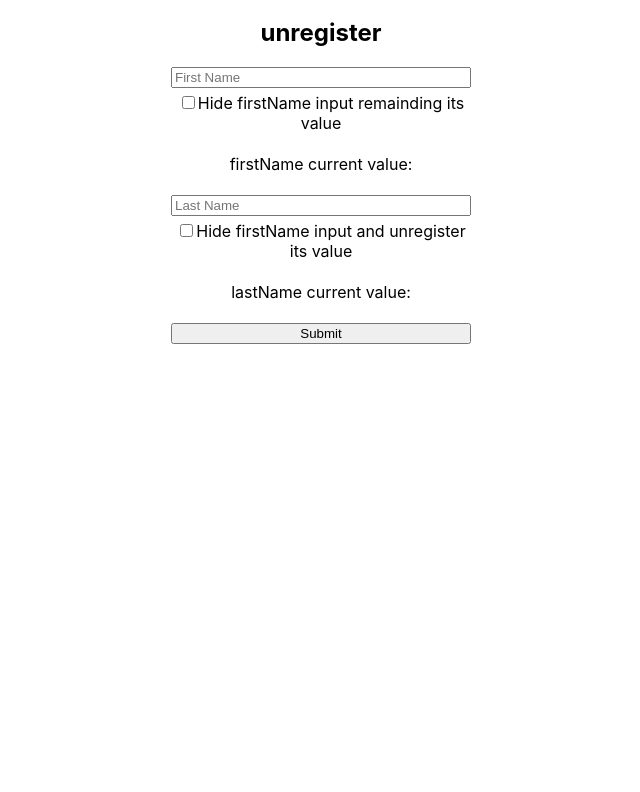
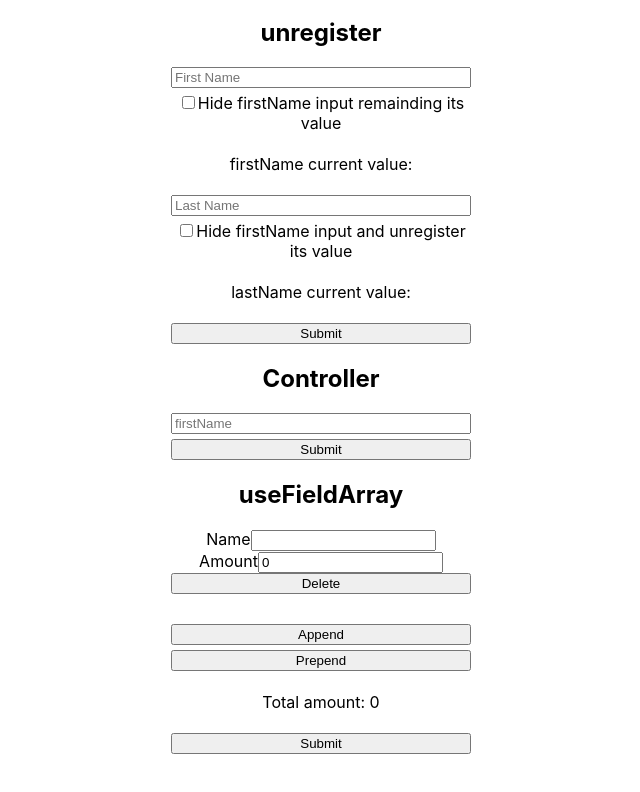
Before and after one commit to Jav-FM/trying-react-hook-form, a React (Create React App) app: page / in a window 1280 px wide. Shown: the part 2081-2873 px from the top of the page, without its empty margins (319-959 px from the left). Before the commit the page ends 2425 px from the top, so only its background shows below. Built offline with nearby package versions, Linux system fonts and the light colour scheme.

Commit message:
UseFieldArray api

```diff
--- a/src/App.css
+++ b/src/App.css
@@ -3,6 +3,7 @@
   display: flex;
   flex-direction: column;
   align-items: center;
+  margin-bottom: 50px;
 }
 
 .form {
--- a/src/App.tsx
+++ b/src/App.tsx
@@ -11,6 +11,8 @@ import SetError from "./Lessons/setError";
 import HandleSubmit from "./Lessons/handleSubmit";
 import ResetField from "./Lessons/ResetField";
 import Unregister from "./Lessons/Unregister";
+import ControllerDemo from "./Lessons/Controller";
+import UseFieldArray from "./Lessons/UseFieldArray";
 
 function App() {
   return (
@@ -40,6 +42,10 @@ function App() {
       <ResetField />
       <h2>unregister</h2>
       <Unregister />
+      <h2>Controller</h2>
+      <ControllerDemo />
+      <h2>useFieldArray</h2>
+      <UseFieldArray />
     </div>
   );
 }
--- a/src/Lessons/Controller.tsx
+++ b/src/Lessons/Controller.tsx
@@ -1,13 +1,74 @@
-import { useForm } from "react-hook-form";
+import { useState } from "react";
+import { useForm, Controller } from "react-hook-form";
 
-const Controller = () => {
-  const { register, handleSubmit } = useForm({
+type InputProps = {
+  value?: string;
+  name: string;
+  onChange?: Function;
+};
+
+// Controller allows us to take control of controlled components
+// (for example those from libraries or other components)
+// Here we have an example of a controlled input:
+
+const ControlledInput = (props: InputProps) => {
+  const [value, setValue] = useState(props.value || "");
+
+  const handleOnChange = (e: React.ChangeEvent<HTMLInputElement>) => {
+    setValue(e.target.value);
+    props.onChange && props.onChange(e);
+  };
+
+  return (
+    <input placeholder={props.name} value={value} onChange={handleOnChange} />
+  );
+};
+
+// This is the Controller syntax;
+// const Controller = ({ control, register, name, rules, render }) => {
+//   const value = useWatch({
+//     control,
+//     name,
+//   });
+//   const props = register(name, rules);
+//   return render({
+//     value,
+//     onChange: (e) =>
+//       props.onChange({
+//         target: {
+//           name,
+//           value: e.target.value,
+//         },
+//       }),
+//     onBlur: props.onBlur,
+//     name: props.name,
+//   });
+// };
+
+const ControllerDemo = () => {
+  const { handleSubmit, control } = useForm({
     defaultValues: {
       firstName: "",
     },
   });
 
-  return <input {...register("firstName")} placeholder="First Name" />;
+  return (
+    <form
+      className="form"
+      onSubmit={handleSubmit((data) => {
+        console.log(data);
+      })}
+    >
+      <Controller
+        control={control}
+        name="firstName"
+        rules={{ required: true }}
+        render={({ field }) => <ControlledInput {...field} />}
+      />
+
+      <input type="submit" />
+    </form>
+  );
 };
 
-export default Controller;
+export default ControllerDemo;
--- /dev/null
+++ b/src/Lessons/UseFieldArray.tsx
@@ -0,0 +1,115 @@
+import { useForm, useWatch, Control, useFieldArray } from "react-hook-form";
+
+type FormValues = {
+  cart: {
+    name: string;
+    amount: number;
+  }[];
+};
+
+// useFieldArray is a custom hook for working with dynamic form.
+
+const getTotal = (payload: FormValues["cart"]) => {
+  let total = 0;
+  for (const item of payload) {
+    total = total + (Number.isNaN(item.amount) ? 0 : item.amount);
+  }
+  return total;
+};
+
+const TotalAmount = ({ control }: { control: Control<FormValues> }) => {
+  const cartValues = useWatch({
+    control,
+    name: "cart",
+  });
+
+  return <p>Total amount: {getTotal(cartValues)}</p>;
+};
+
+const UseFieldArray = () => {
+  const {
+    register,
+    formState: { errors },
+    handleSubmit,
+    control,
+  } = useForm<FormValues>({
+    defaultValues: {
+      cart: [{ name: "", amount: 0 }],
+    },
+  });
+
+  const { fields, append, prepend, remove } = useFieldArray({
+    name: "cart",
+    control,
+    rules: {
+      required: "Please append at least 1 item",
+    },
+  });
+
+  return (
+    <form
+      className="form"
+      onSubmit={handleSubmit((data) => {
+        console.log(data);
+      })}
+    >
+      {fields.map((field, index) => {
+        return (
+          <section
+            key={field.id}
+            style={{ display: "flex", flexDirection: "column" }}
+          >
+            <label>
+              Name
+              <input {...register(`cart.${index}.name`, { required: true })} />
+            </label>
+            <label>
+              Amount
+              <input
+                type="number"
+                {...register(`cart.${index}.amount`, { valueAsNumber: true })}
+              />
+            </label>
+
+            {/* remove need and index and it removes the fields with that index */}
+            <button type="button" onClick={() => remove(index)}>
+              Delete
+            </button>
+          </section>
+        );
+      })}
+      <div style={{ marginTop: "20px" }}></div>
+      {/* append includes new fields on the bottom of the array */}
+      <button
+        type="button"
+        onClick={() =>
+          append({
+            name: "appendedField",
+            amount: 0,
+          })
+        }
+      >
+        Append
+      </button>
+      {/* prepend includes new fields on the top of the array */}
+      <button
+        type="button"
+        onClick={() =>
+          prepend({
+            name: "prependedField",
+            amount: 0,
+          })
+        }
+      >
+        Prepend
+      </button>
+
+      <TotalAmount control={control} />
+
+      {errors.cart && <p>{errors.cart[0]?.message}</p>}
+      <button type="submit">Submit</button>
+    </form>
+  );
+};
+
+export default UseFieldArray;
```
